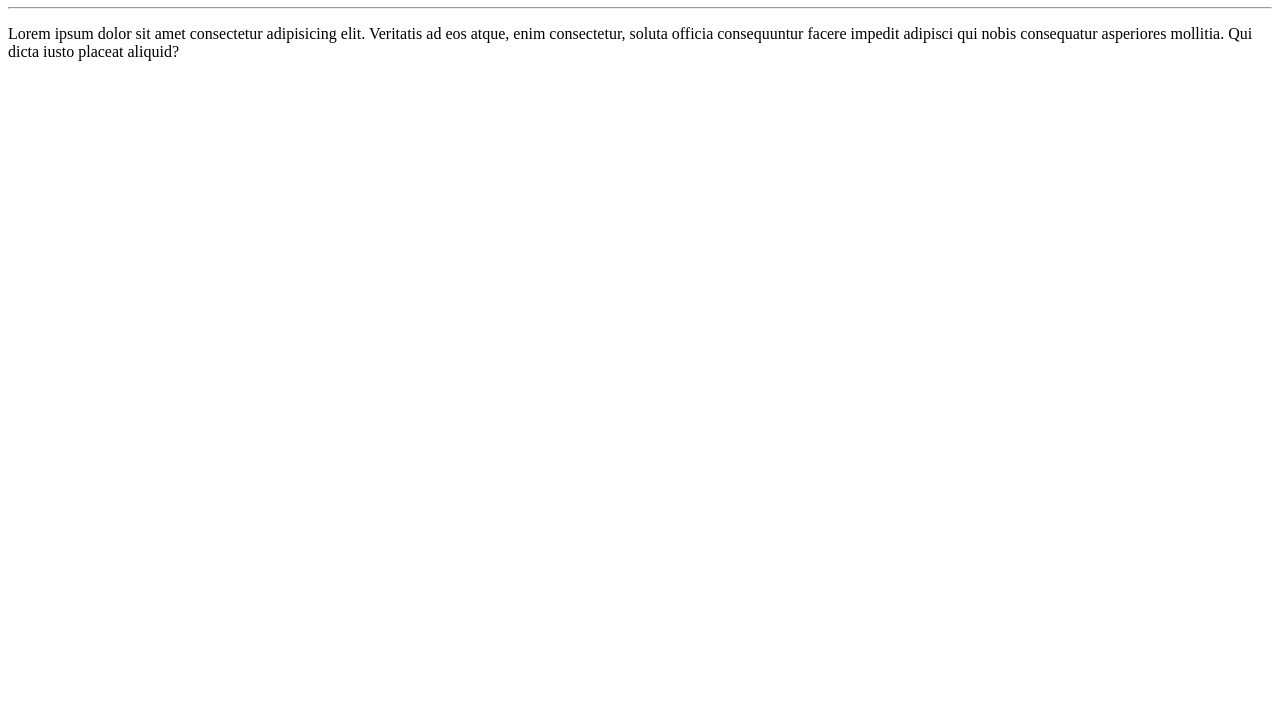
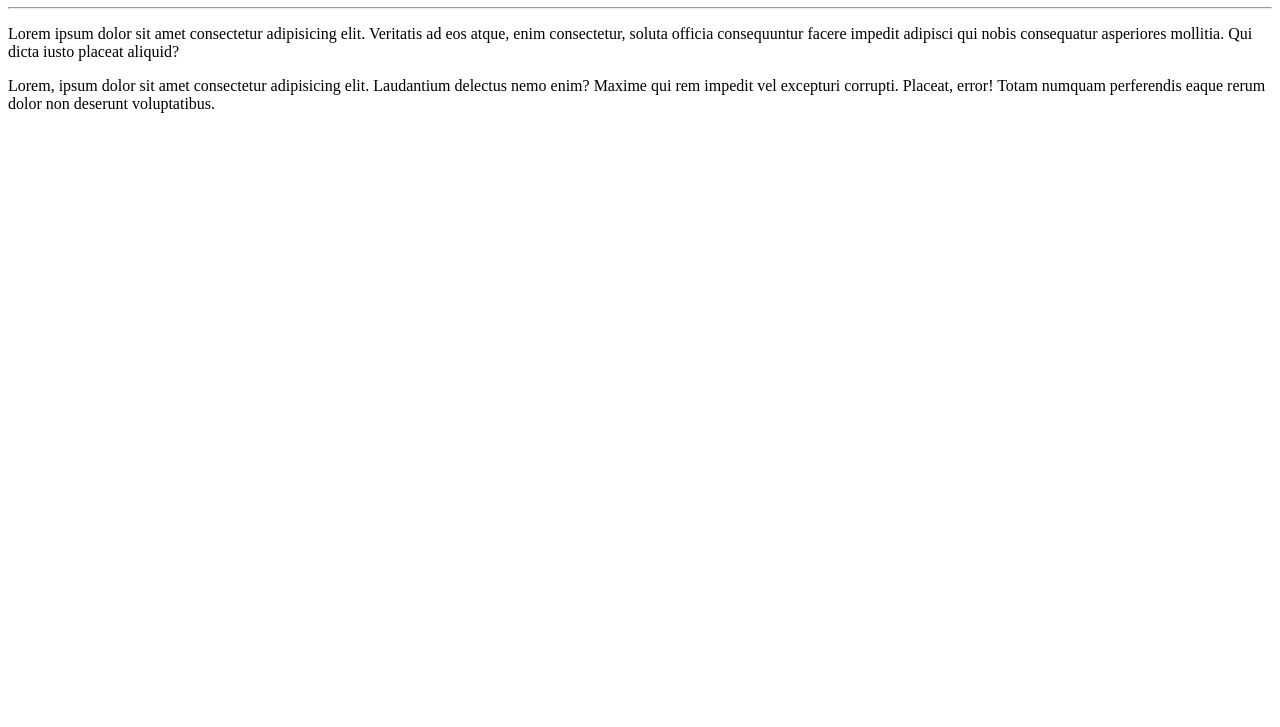
Before and after one commit to ricardotmendes/Ola-Mundo, a plain HTML site: page site-exemplo/index.html in a window 1280 px wide. Shown: the part 73-800 px from the top of the page. Drawn offline with Linux system fonts and the light colour scheme.

Commit message:
adicionei um parágrafo

```diff
--- a/site-exemplo/index.html
+++ b/site-exemplo/index.html
@@ -9,5 +9,6 @@
     <h1>Olá Mundo!</h1>
     <hr>
     <p>Lorem ipsum dolor sit amet consectetur adipisicing elit. Veritatis ad eos atque, enim consectetur, soluta officia consequuntur facere impedit adipisci qui nobis consequatur asperiores mollitia. Qui dicta iusto placeat aliquid?</p>
+    <p>Lorem, ipsum dolor sit amet consectetur adipisicing elit. Laudantium delectus nemo enim? Maxime qui rem impedit vel excepturi corrupti. Placeat, error! Totam numquam perferendis eaque rerum dolor non deserunt voluptatibus.</p>
 </body>
 </html>
```
